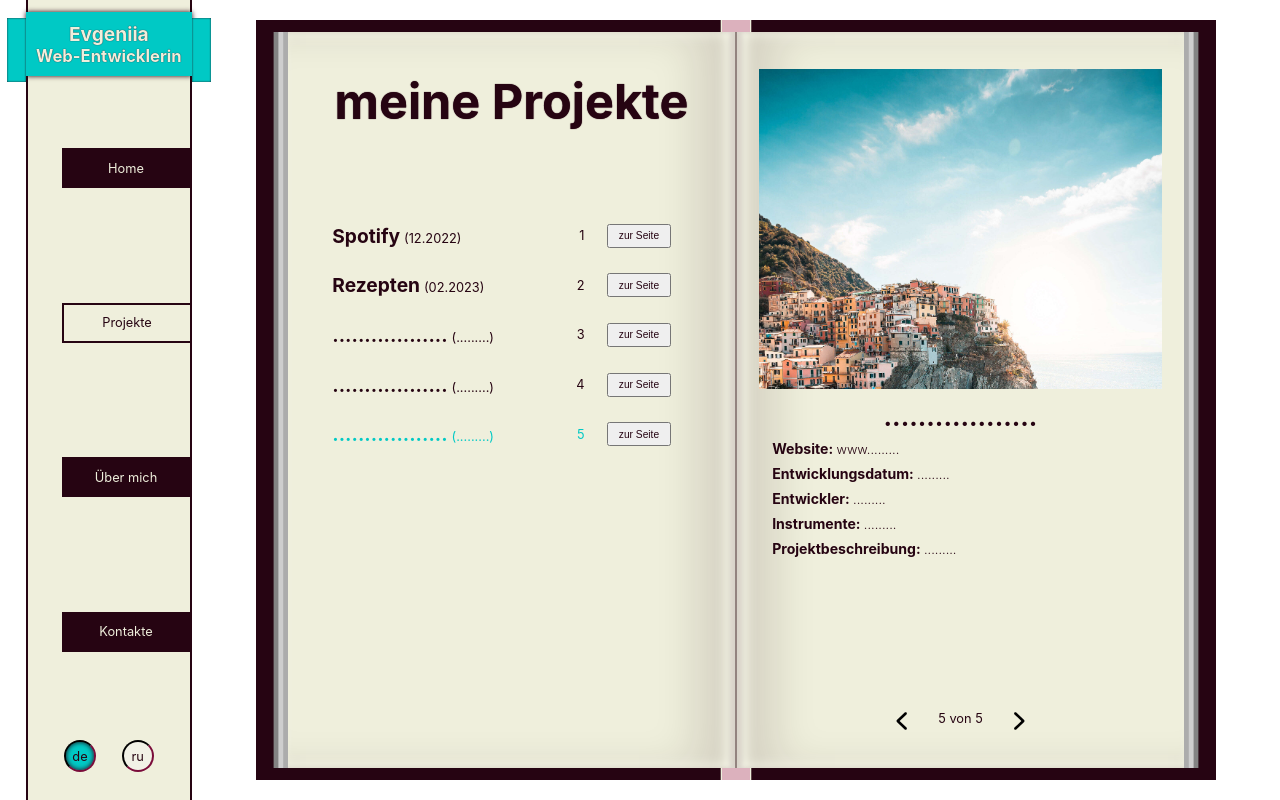
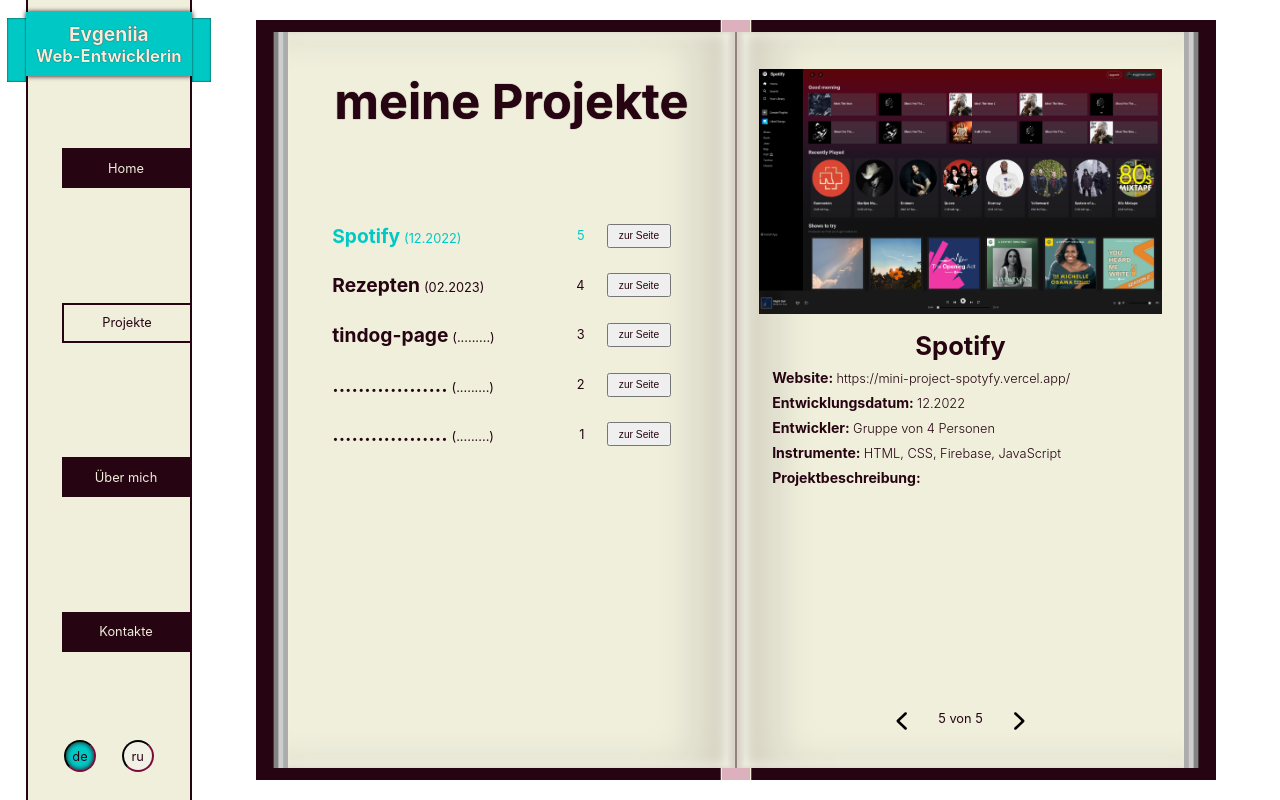
Before and after one commit to Vgenia14/portfolio2, a React (Create React App) app: page /projects/5 in a window 1280 px wide. Built offline with nearby package versions, Linux system fonts and the light colour scheme.

Commit message:
projects3

```diff
--- a/src/data.json
+++ b/src/data.json
@@ -1,6 +1,6 @@
 [
   {
-    "id": "1",
+    "id": "5",
     "title": "Spotify",
     "url": "https://mini-project-spotyfy.vercel.app/",
     "photo": "Project_Spotify_1.png",
@@ -13,7 +13,7 @@
     "discription_ru": ""
   },
   {
-    "id": "2",
+    "id": "4",
     "title": "Rezepten",
     "url": "https://kochplaner.vercel.app/",
     "photo": "Project_Recips_1.png",
@@ -28,6 +28,19 @@
 
   {
     "id": "3",
+    "title": "tindog-page",
+    "url": "https://tindog-page.vercel.app/",
+    "photo": "tindog_tablet.png",
+    "date": ".........",
+    "instrumente": "HTML, CSS, Bootstrap",
+    "discription": ".........",
+    "developer": ".........",
+    "developer_ru": "09.2022",
+    "title_ru": "tindog-page ",
+    "discription_ru": "........."
+  },
+  {
+    "id": "2",
     "title": "..................",
     "url": "www.........",
     "photo": "manarola-vertical-free-photo-2210x3315.jpg",
@@ -40,20 +53,7 @@
     "discription_ru": "........."
   },
   {
-    "id": "4",
-    "title": "..................",
-    "url": "www.........",
-    "photo": "manarola-vertical-free-photo-2210x3315.jpg",
-    "date": ".........",
-    "instrumente": ".........",
-    "discription": ".........",
-    "developer": ".........",
-    "developer_ru": ".........",
-    "title_ru": ".........",
-    "discription_ru": "........."
-  },
-  {
-    "id": "5",
+    "id": "1",
     "title": "..................",
     "url": "www.........",
     "photo": "manarola-vertical-free-photo-2210x3315.jpg",
--- a/src/pages/projects/Project.jsx
+++ b/src/pages/projects/Project.jsx
@@ -36,7 +36,7 @@
 
   useEffect(() => {
     if (id.id === undefined) {
-      navigate(`/projects/1`);
+      navigate(`/projects/${data.length}`);
     }
   }, [id, navigate]);
   return (
```
Also changed, not shown: src/svg/projects/tindog_tablet.png (added).
